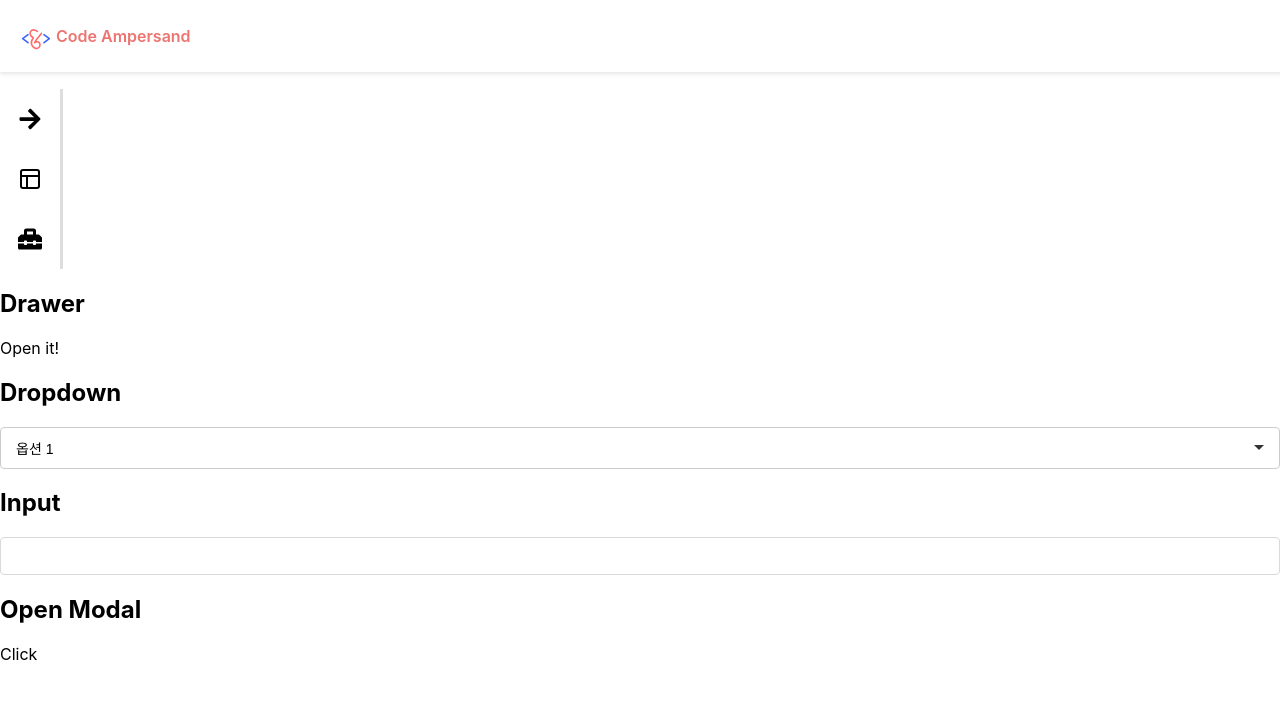
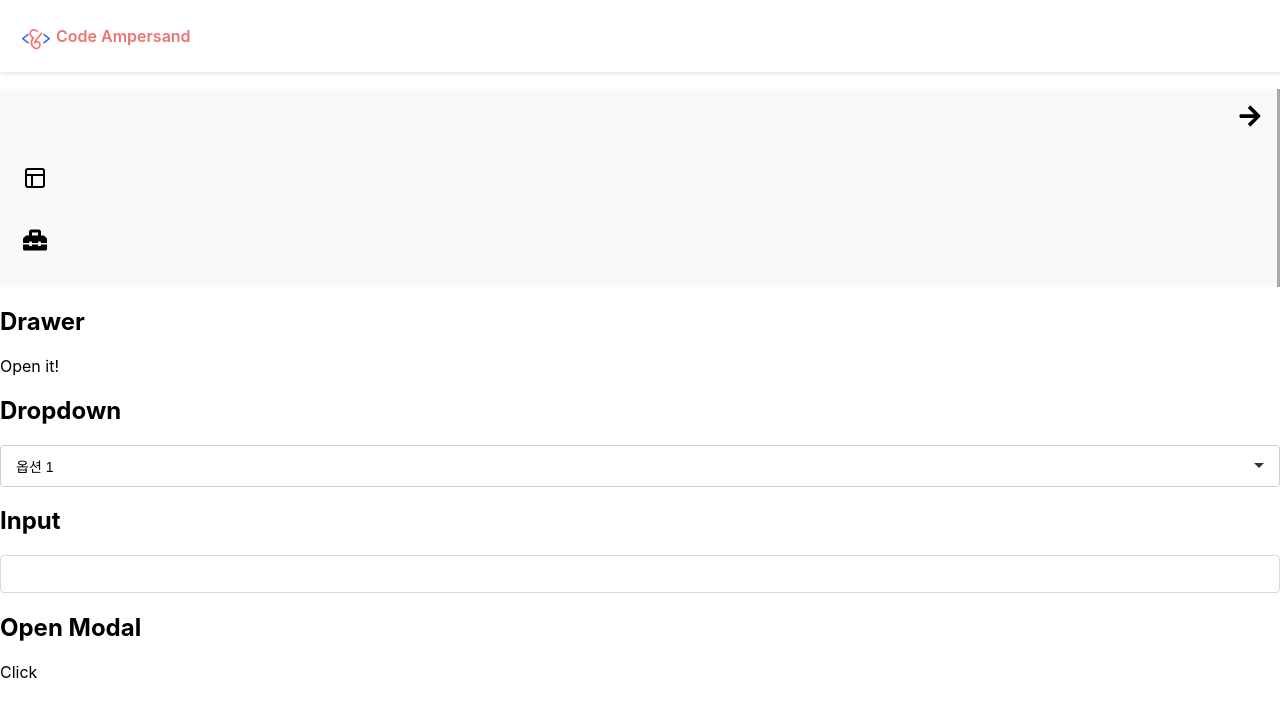
Before and after one commit to ksheyon123/no-code-with-ai, a React app in the folder client/: page /ui in a window 1280 px wide. Shown: the top 716 px of the page. Built offline with nearby package versions, Linux system fonts and the light colour scheme.

Commit message:
CSS 고장

```diff
--- /dev/null
+++ b/client/src/components/common/LNB/LNB.css
@@ -0,0 +1,90 @@
+/* LNB 기본 스타일 */
+.lnb {
+  height: 100%;
+  background-color: #f8f9fa;
+  z-index: 1000;
+  display: flex;
+  flex-direction: column;
+  border-right: 3px solid #aaa;
+}
+
+/* LNB 헤더 스타일 */
+.lnb-header {
+  display: flex;
+  justify-content: flex-end;
+  padding: 10px;
+}
+
+/* LNB 토글 버튼 스타일 */
+.lnb-toggle {
+  background: none;
+  border: none;
+  cursor: pointer;
+  padding: 5px;
+  display: flex;
+  align-items: center;
+  justify-content: center;
+}
+
+/* LNB 내용 스타일 */
+.lnb-content {
+  display: flex;
+  flex-direction: column;
+  padding: 10px;
+  overflow-y: auto;
+  flex-grow: 1;
+}
+
+/* 아이콘 래퍼 스타일 */
+.lnb-icon-wrapper {
+  display: flex;
+  width: 100%;
+  align-items: center;
+  cursor: pointer;
+  margin-bottom: 12px; /* 컨테이너 간 상하 간격 */
+}
+
+/* 아이콘 컨테이너 스타일 */
+.lnb-icon-container {
+  display: flex;
+  align-items: center;
+  justify-content: center;
+  width: 50px;
+  height: 50px;
+}
+
+/* LNB가 열렸을 때 아이콘 컨테이너 스타일 */
+[data-state="open"] .lnb-icon-container {
+  width: 100%;
+  height: 50px;
+  justify-content: flex-start;
+  padding-left: 5px;
+}
+
+/* 아이콘 스타일 */
+.lnb-icon {
+  display: flex;
+  align-items: center;
+  justify-content: center;
+}
+
+/* 아이콘 라벨 스타일 */
+.lnb-icon-label {
+  margin-left: 10px;
+  font-size: 14px;
+  white-space: nowrap;
+  overflow: hidden;
+  text-overflow: ellipsis;
+}
+
+/* 호버 상태 스타일 */
+.lnb-icon-wrapper:hover {
+  background-color: rgba(237, 116, 112, 0.6);
+  border-radius: 8px;
+}
+
+/* 활성화 상태 스타일 */
+.lnb-icon-wrapper.active {
+  background-color: rgba(237, 116, 112, 1);
+  border-radius: 8px;
+}
--- a/client/src/components/common/LNB/LNB.tsx
+++ b/client/src/components/common/LNB/LNB.tsx
@@ -1,6 +1,7 @@
 import React, { ReactNode, useState, useEffect, useRef } from "react";
 import { FaArrowLeft, FaArrowRight, FaToolbox } from "react-icons/fa";
 import { FiLayout } from "react-icons/fi";
+import "./LNB.css";
 
 // LNB 아이콘 컴포넌트 인터페이스
 interface LNBIconProps {
@@ -13,13 +14,13 @@ interface LNBIconProps {
    */
   icon: React.ReactNode;
   /**
+   * 아이콘 라벨
+   */
+  label: string;
+  /**
    * 현재 활성화된 아이콘 ID
    */
   activeIcon: string | null;
-  /**
-   * 현재 호버 중인 아이콘 ID
-   */
-  hoverIcon: string | null;
   /**
    * LNB가 열려있는지 여부
    */
@@ -28,66 +29,31 @@ interface LNBIconProps {
    * 아이콘 클릭 핸들러
    */
   onIconClick: (id: string) => void;
-  /**
-   * 아이콘 호버 시작 핸들러
-   */
-  onIconHoverStart: (id: string) => void;
-  /**
-   * 아이콘 호버 종료 핸들러
-   */
-  onIconHoverEnd: () => void;
 }
 
 /**
  * LNB 아이콘 컴포넌트
  *
  * LNB에 표시되는 아이콘을 렌더링하는 컴포넌트입니다.
- * 아이콘의 활성화 상태와 호버 상태에 따라 스타일이 변경됩니다.
+ * 아이콘의 활성화 상태에 따라 스타일이 변경됩니다.
  */
 const LNBIcon: React.FC<LNBIconProps> = ({
   id,
   icon,
+  label,
   activeIcon,
-  hoverIcon,
   isOpen,
   onIconClick,
-  onIconHoverStart,
-  onIconHoverEnd,
 }) => {
   return (
     <div
-      onClick={() => !isOpen && onIconClick(id)}
-      onMouseEnter={() => !isOpen && onIconHoverStart(id)}
-      onMouseLeave={onIconHoverEnd}
-      style={{
-        width: "60px",
-        height: "60px",
-        display: "flex",
-        alignItems: "center",
-        justifyContent: "center",
-        cursor: "pointer",
-        position: "relative",
-      }}
+      className={`lnb-icon-wrapper ${activeIcon === id ? "active" : ""}`}
+      onClick={() => onIconClick(id)}
     >
-      <div
-        style={{
-          width: "50px",
-          height: "50px",
-          borderRadius: "8px",
-          display: "flex",
-          alignItems: "center",
-          justifyContent: "center",
-          backgroundColor:
-            !isOpen && activeIcon === id
-              ? "#ed7470"
-              : !isOpen && hoverIcon === id
-              ? "rgba(237, 116, 112, 0.6)"
-              : "transparent",
-          transition: "background-color 0.2s",
-        }}
-      >
-        {icon}
+      <div className="lnb-icon-container">
+        <div className="lnb-icon">{icon}</div>
       </div>
+      {isOpen && <span className="lnb-icon-label">{label}</span>}
     </div>
   );
 };
@@ -139,21 +105,14 @@ export interface ILNBProps {
  * 열린 상태와 닫힌 상태에 따라 너비가 조절됩니다.
  */
 const LNB: React.FC<ILNBProps> = ({
-  title,
   defaultOpen = false,
   className = "",
-  children,
-  maxWidth = 250,
-  minWidth = 60,
-  openIcon = "◀",
-  closeIcon = "▶",
+  maxWidth = 200,
 }) => {
   // 열림/닫힘 상태 관리
   const [isOpen, setIsOpen] = useState(defaultOpen);
   // 아이콘 활성화 상태 관리
   const [activeIcon, setActiveIcon] = useState<string | null>(null);
-  // hover 상태 관리
-  const [hoverIcon, setHoverIcon] = useState<string | null>(null);
   const lnbRef = useRef<HTMLDivElement>(null);
 
   // 토글 버튼 클릭 핸들러
@@ -163,7 +122,7 @@ const LNB: React.FC<ILNBProps> = ({
 
   // 스타일 계산
   const lnbStyle = {
-    width: isOpen ? `${maxWidth}px` : `${minWidth}px`,
+    width: isOpen ? `${maxWidth}px` : ``,
   };
 
   // 외부 클릭 시 LNB 닫기 (선택적 기능)
@@ -191,66 +150,34 @@ const LNB: React.FC<ILNBProps> = ({
       data-testid="lnb"
       data-state={isOpen ? "open" : "closed"}
       className={`lnb ${className}`}
-      style={{
-        ...lnbStyle,
-        height: "100%",
-        backgroundColor: "#FFF",
-        borderRight: "3px solid #ddd",
-        overflow: "hidden",
-        display: "flex",
-        flexDirection: "column",
-      }}
+      style={lnbStyle}
     >
       {/* LNB 토글 버튼 */}
-      <button
-        className="lnb-toggle"
-        onClick={handleToggle}
-        style={{
-          border: "none",
-          background: "transparent",
-          padding: "0",
-          display: "flex",
-          alignItems: "center",
-          justifyContent: "center",
-          width: "60px",
-          height: "60px",
-          cursor: "pointer",
-        }}
-      >
-        {isOpen ? <FaArrowLeft size={24} /> : <FaArrowRight size={24} />}
-      </button>
+      <div className="lnb-header">
+        <button className="lnb-toggle" onClick={handleToggle}>
+          {isOpen ? <FaArrowLeft size={24} /> : <FaArrowRight size={24} />}
+        </button>
+      </div>
 
       {/* LNB 내용 */}
-      <div
-        data-testid="lnb-content"
-        className="lnb-content"
-        style={{
-          flex: 1,
-          overflow: "auto",
-          padding: isOpen ? "15px" : "0",
-        }}
-      >
+      <div data-testid="lnb-content" className="lnb-content">
         {/* 아이콘 목록 */}
         <LNBIcon
           id="layout"
           icon={<FiLayout size={24} />}
+          label="Layout"
           activeIcon={activeIcon}
-          hoverIcon={hoverIcon}
           isOpen={isOpen}
           onIconClick={(id) => setActiveIcon(activeIcon === id ? null : id)}
-          onIconHoverStart={(id) => setHoverIcon(id)}
-          onIconHoverEnd={() => setHoverIcon(null)}
         />
 
         <LNBIcon
           id="toolbox"
           icon={<FaToolbox size={24} />}
+          label="Component"
           activeIcon={activeIcon}
-          hoverIcon={hoverIcon}
           isOpen={isOpen}
           onIconClick={(id) => setActiveIcon(activeIcon === id ? null : id)}
-          onIconHoverStart={(id) => setHoverIcon(id)}
-          onIconHoverEnd={() => setHoverIcon(null)}
         />
       </div>
     </div>
```
